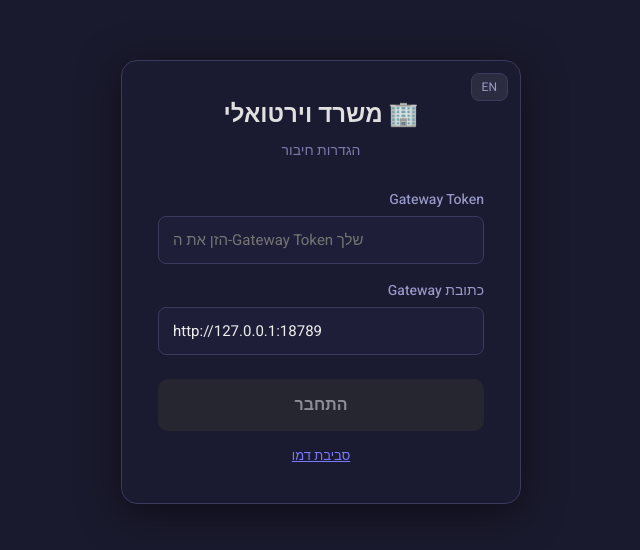
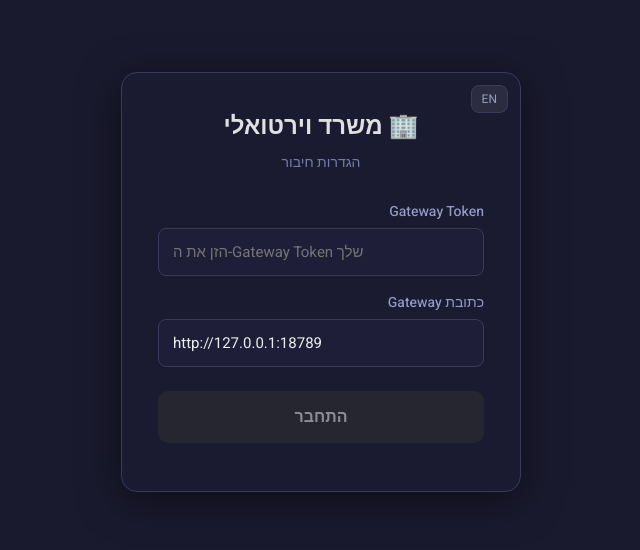
Before and after one commit to talamar49/virtual-office-poc, a React (Vite) app: page / in a window 1280 px wide. Shown: the part 118-668 px from the top of the page, without its empty margins (319-959 px from the left). Built offline with nearby package versions, Linux system fonts and the light colour scheme.

Commit message:
fix: remove demo mode, loading screen until agents discovered, no empty office

```diff
--- a/src/App.tsx
+++ b/src/App.tsx
@@ -1826,9 +1826,8 @@ function hitTestAgent(
 
 // ── Settings / Onboarding Screen ──
 
-function SettingsScreen({ onConnect, onDemo, t, dir, toggleLang, lang }: {
+function SettingsScreen({ onConnect, t, dir, toggleLang, lang }: {
   onConnect: (token: string, url: string) => void
-  onDemo: () => void
   t: typeof translations[Lang]
   dir: string
   toggleLang: () => void
@@ -1918,18 +1917,7 @@ function SettingsScreen({ onConnect, onDemo, t, dir, toggleLang, lang }: {
           {t.connect}
         </button>
 
-        <div style={{ textAlign: 'center' }}>
-          <button
-            onClick={onDemo}
-            style={{
-              background: 'none', border: 'none', color: '#7a7aff',
-              fontSize: 13, cursor: 'pointer', textDecoration: 'underline',
-              fontFamily: '"Heebo", "Segoe UI", sans-serif',
-            }}
-          >
-            {t.demoMode}
-          </button>
-        </div>
+
       </div>
     </div>
   )
@@ -2158,6 +2146,7 @@ export default function App() {
 
   // Loading state
   const [canvasReady, setCanvasReady] = useState(false)
+  const [agentsLoaded, setAgentsLoaded] = useState(false)
   // Sound state
   const [soundEnabled, setSoundEnabled] = useState(false)
   // Notification state
@@ -2284,6 +2273,7 @@ export default function App() {
         // First poll: discover agents and rebuild — include ALL known agents
         if (!discoveredRef.current && sessionEntries.length > 0) {
           discoveredRef.current = true
+          setAgentsLoaded(true)
           const discoveredIds = new Set(sessionEntries.map(([id]) => id))
           const newDefs: AgentDef[] = sessionEntries.map(([id, s], i) => {
             const updatedAt = new Date(s.updatedAt).getTime()
@@ -2825,9 +2815,7 @@ export default function App() {
     setShowSettings(false)
   }, [])
 
-  const handleDemo = useCallback(() => {
-    setShowSettings(false)
-  }, [])
+
 
   // Escape key handler
   useEffect(() => {
@@ -2929,7 +2917,7 @@ export default function App() {
 
     // Show settings screen
   if (showSettings) {
-    return <SettingsScreen onConnect={handleConnect} onDemo={handleDemo} t={t} dir={dir} toggleLang={toggleLang} lang={lang} />
+    return <SettingsScreen onConnect={handleConnect} t={t} dir={dir} toggleLang={toggleLang} lang={lang} />
   }
 
   return (
@@ -2963,7 +2951,7 @@ export default function App() {
         }
       `}</style>
       {/* Loading overlay */}
-      {!canvasReady && (
+      {(!canvasReady || !agentsLoaded) && !showSettings && (
         <div style={{
           position: 'absolute', inset: 0, zIndex: 50,
           background: '#1a1a2e', display: 'flex', flexDirection: 'column',
```
